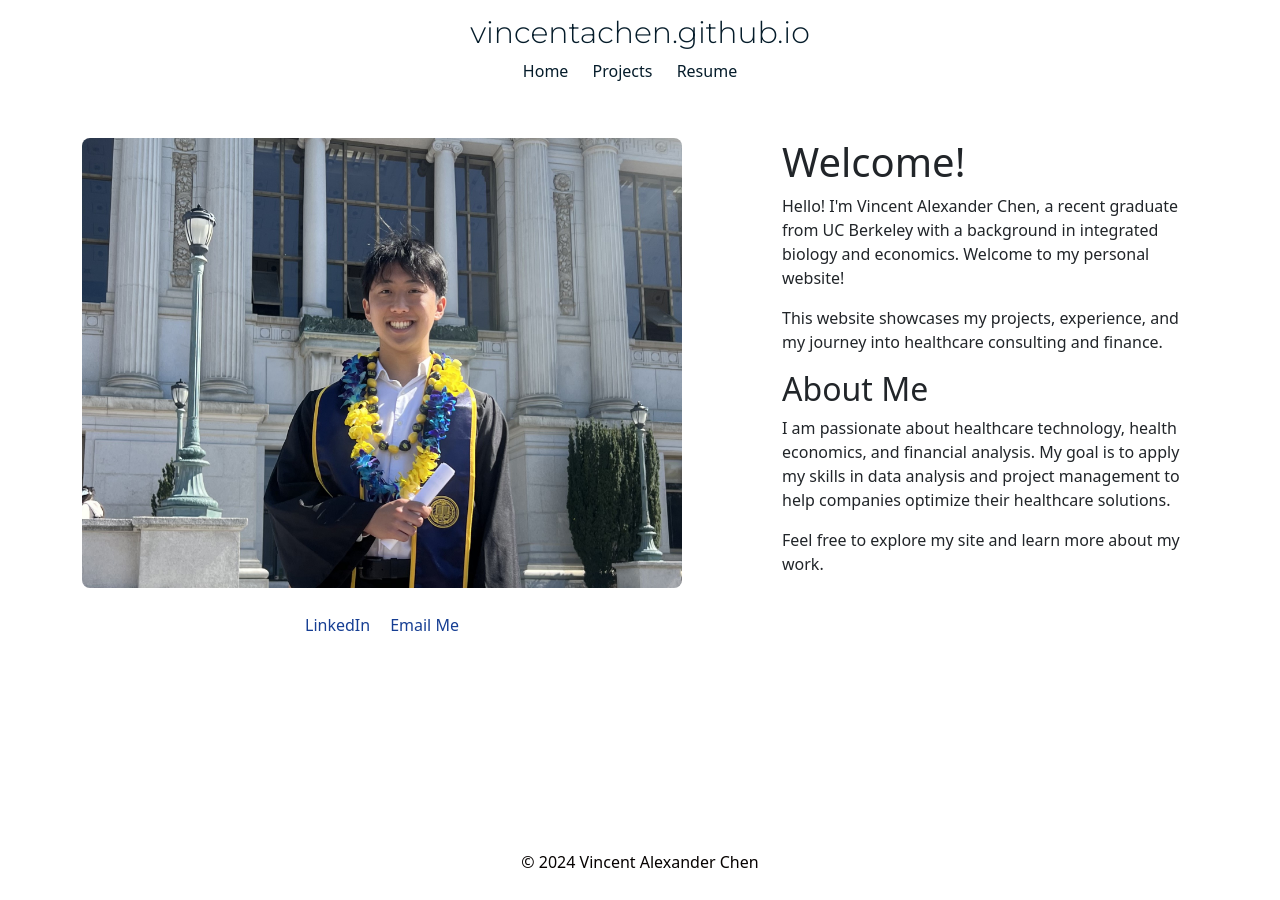
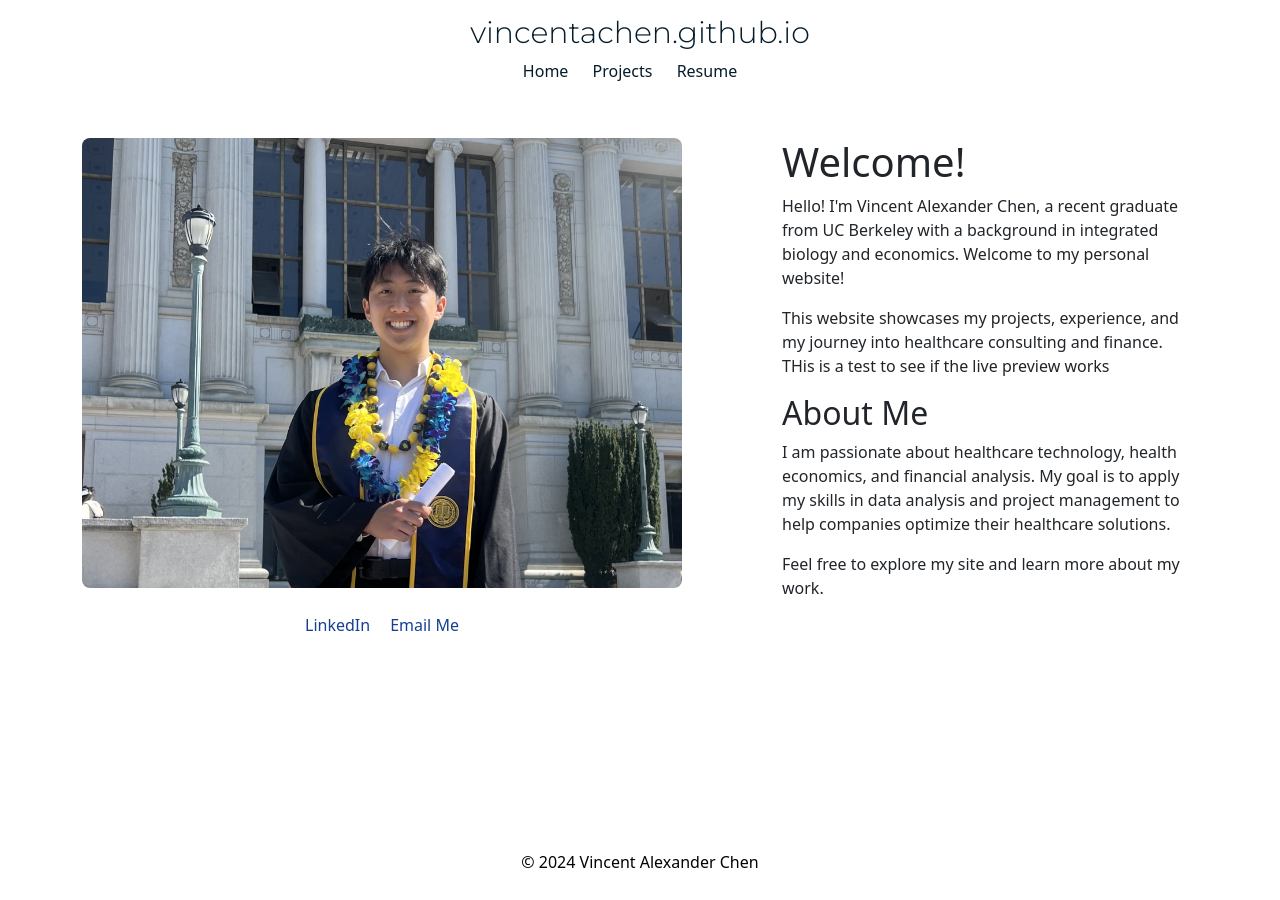
Before and after one commit to vincentachen/vincentachen.github.io, a Jekyll site: the page built from index.md, in a window 1280 px wide. Built offline with Jekyll 4.4.1, drawn with Linux system fonts in a browser that asks for light colours.

Commit message:
Update index.md

```diff
--- a/index.md
+++ b/index.md
@@ -17,7 +17,7 @@ title: "Vincent Chen"
     <div class="right-column">
         <h1>Welcome!</h1>
         <p>Hello! I'm Vincent Alexander Chen, a recent graduate from UC Berkeley with a background in integrated biology and economics. Welcome to my personal website!</p>
-        <p>This website showcases my projects, experience, and my journey into healthcare consulting and finance.</p>
+        <p>This website showcases my projects, experience, and my journey into healthcare consulting and finance.  THis is a test to see if the live preview works</p>
 
         <h2>About Me</h2>
         <p>I am passionate about healthcare technology, health economics, and financial analysis. My goal is to apply my skills in data analysis and project management to help companies optimize their healthcare solutions.</p>
```
